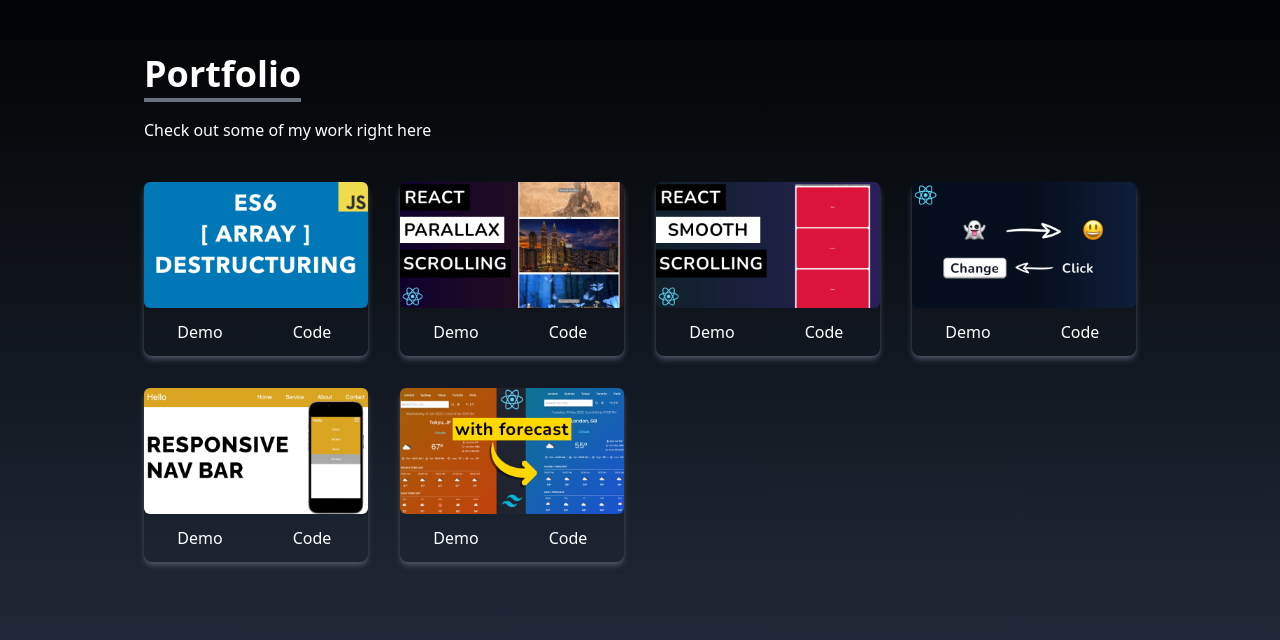
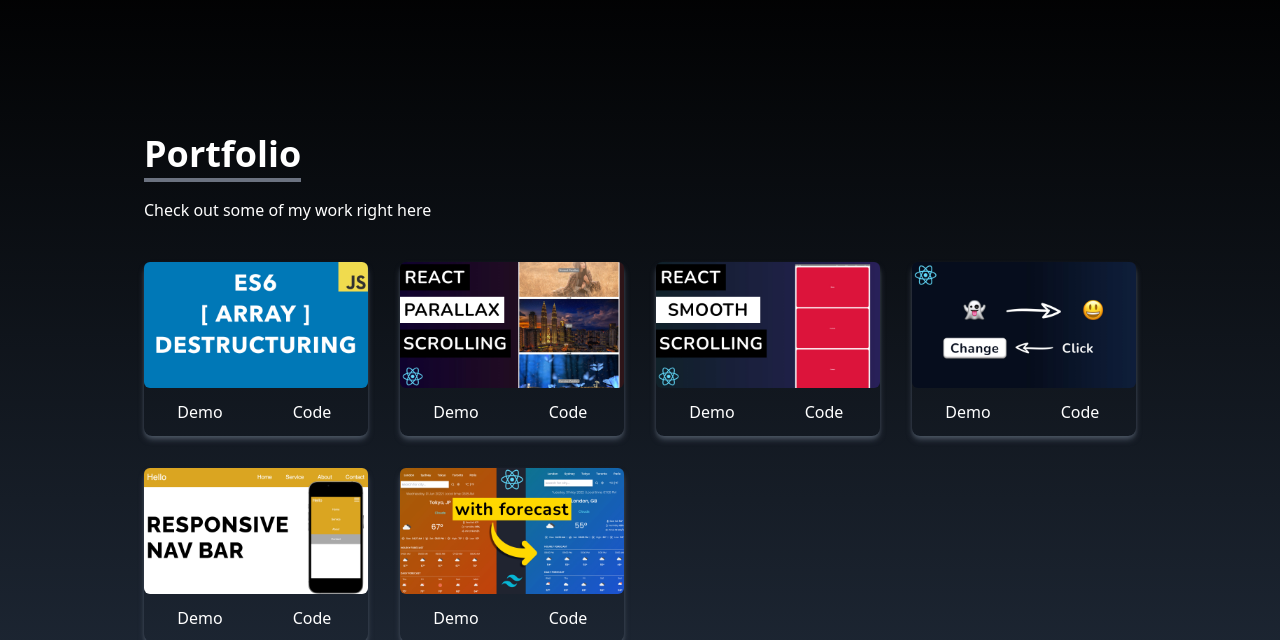
Before and after one commit to johnmainkinyanjui/my-portfolio, a React (Create React App) app: page / in a window 1280 px wide. Shown: the part 1642-2282 px from the top of the page. Built offline with nearby package versions, Linux system fonts and the light colour scheme.

Commit message:
small changes

```diff
--- a/src/components/Portfolio.jsx
+++ b/src/components/Portfolio.jsx
@@ -37,7 +37,7 @@ const Portfolio = () => {
 
 
   return (
-    <div name='portfolio' className=' bg-gradient-to-b from-black to-gray-800 w-full text-white pt-0 md:pt-20'>
+    <div name='portfolio' className=' bg-gradient-to-b from-black to-gray-800 w-full text-white pt-0 md:pt-40'>
       <div className='  max-w-screen-lg p-4 mx-auto flex flex-col justify-center w-full h-full pb-20'>
         <div className='pb-4'>
           <p className=' text-4xl font-bold inline border-b-4 border-gray-500'>
```
